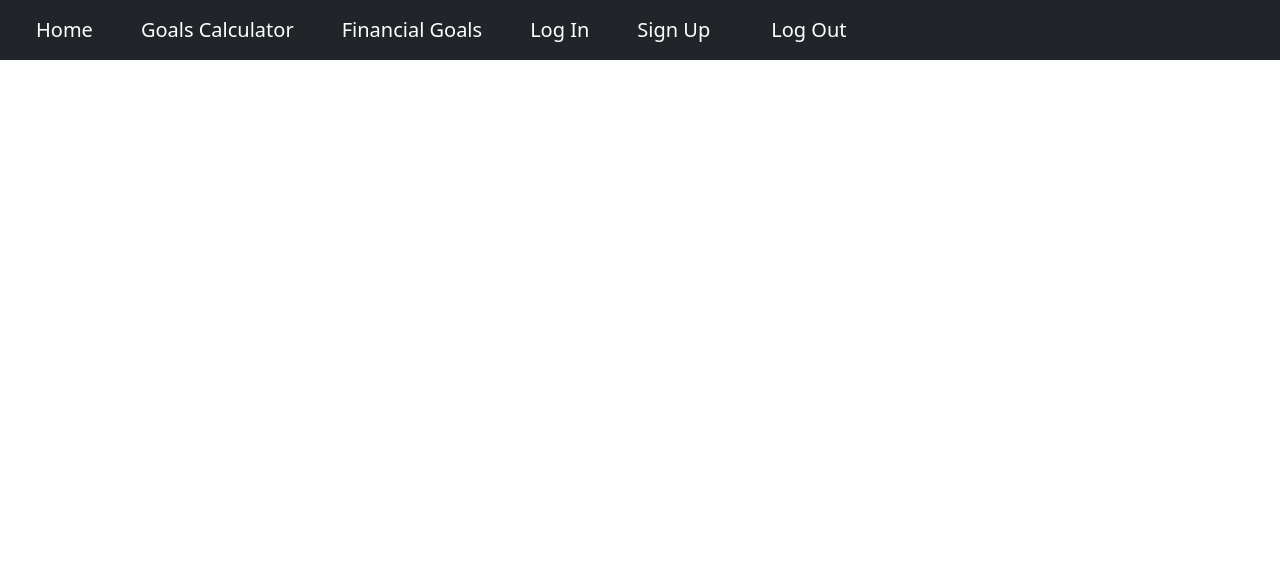
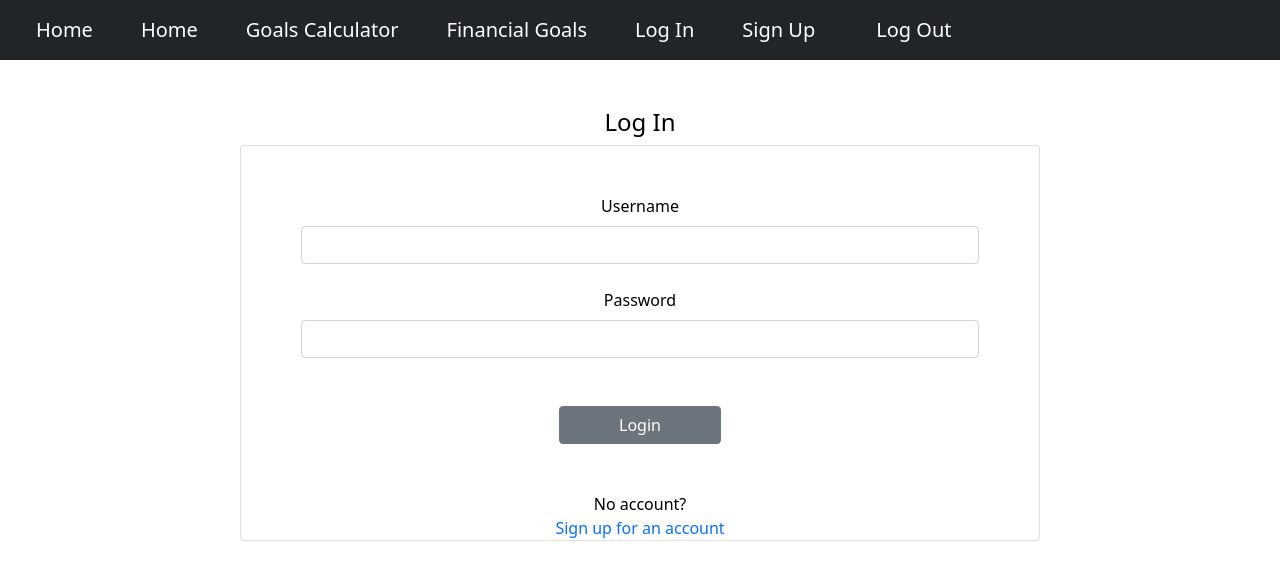
Before and after one commit to nadiah-m/wealth-tracker, a React (Create React App) app in the folder client/: page / in a window 1280 px wide. Shown: the top 580 px of the page. Built offline with nearby package versions, Linux system fonts and the light colour scheme.

Commit message:
redirect to sign in page

```diff
--- a/client/src/App.js
+++ b/client/src/App.js
@@ -64,6 +64,11 @@ function App() {
         <nav className="navbar navbar-light bg-dark container-fluid">
           <div className="d-flex">
             <div className="px-4 fs-5 m-auto">
+              <Link className="text-decoration-none text-white" to={`/`}>
+                Home
+              </Link>
+            </div>
+            <div className="px-4 fs-5 m-auto">
               <Link
                 className="text-decoration-none text-white"
                 to={`/${userContext?.data?.username}/`}
@@ -114,6 +119,7 @@ function App() {
 
         <main>
           <Routes>
+            <Route path="/" element={<SignInForm />} />
             <Route path="/:userID" element={<Home />} />
             <Route
               path="/AssetProjection"
--- a/client/src/Pages/SignInForm.jsx
+++ b/client/src/Pages/SignInForm.jsx
@@ -3,8 +3,7 @@ import { useFormik, validateYupSchema } from "formik";
 import axios from "axios";
 import * as Yup from "yup";
 import { UserContext } from "../App";
-import { useNavigate } from "react-router-dom";
-
+import { useNavigate, Link } from "react-router-dom";
 
 export const SignInForm = () => {
   const [userContext, setUserContext] = useContext(UserContext);
@@ -54,10 +53,7 @@ export const SignInForm = () => {
   return (
     <div className="container mt-5">
       <h4>Log In</h4>
-      <div
-        className="row d-flex card mx-auto"
-        style={{width: "50rem"}}
-      >
+      <div className="row d-flex card mx-auto" style={{ width: "50rem" }}>
         <form onSubmit={formik.handleSubmit}>
           <div className="px-5 mt-5 align-self-center">
             <label htmlFor="username" className="form-label">
@@ -105,6 +101,10 @@ export const SignInForm = () => {
           </div>
         </form>
         <div className="text-danger">{message}</div>
+        No account?{" "}
+        <Link className="text-decoration-none" to="/signup">
+          Sign up for an account
+        </Link>
       </div>
     </div>
   );
```
